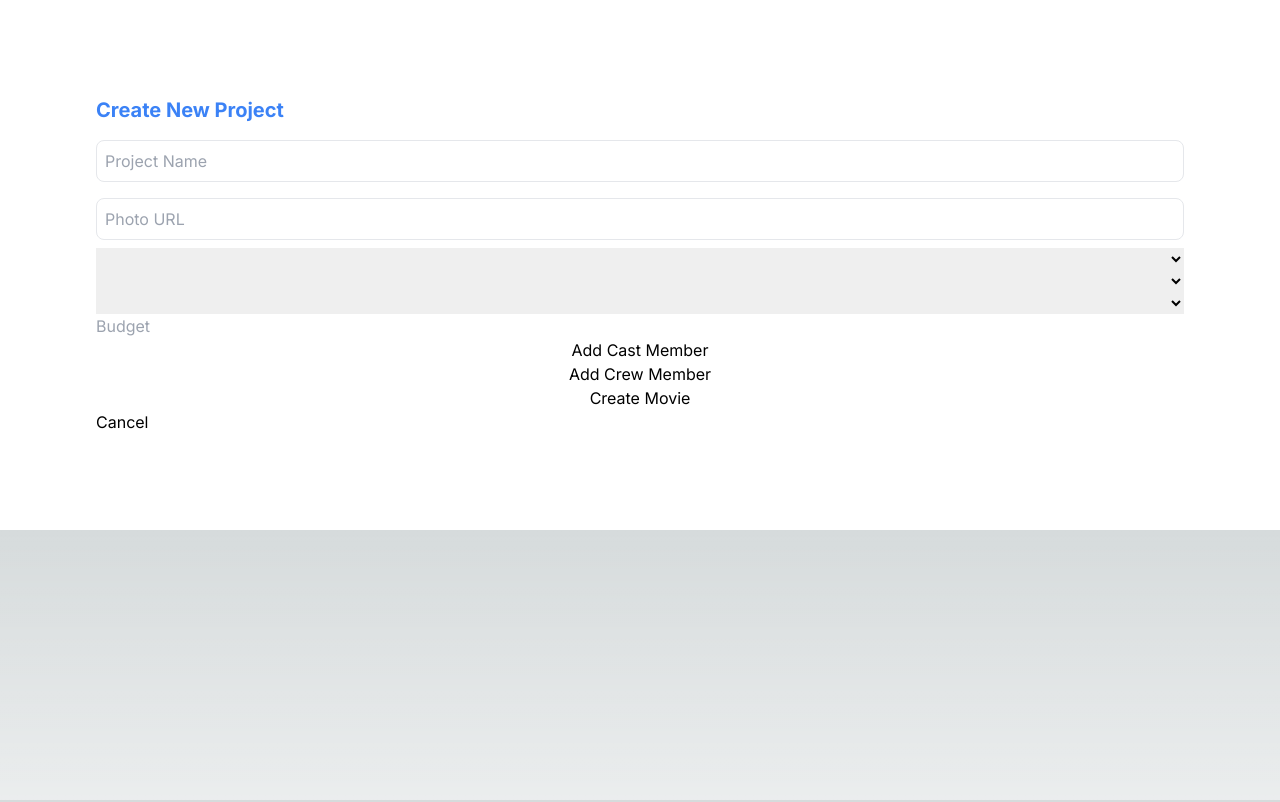
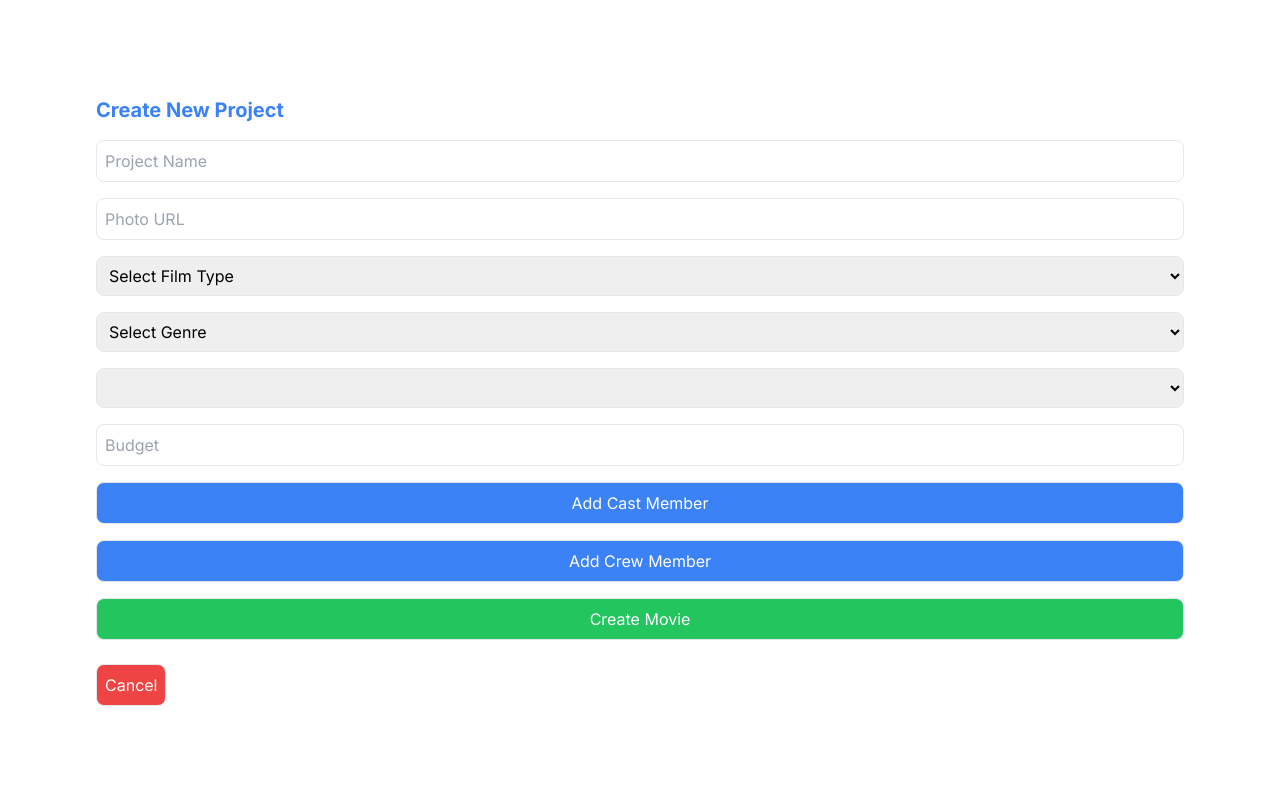
Before and after one commit to willhoppin/web3finalproject, a Next.js app: page / in a window 1280 px wide. Both pictures are taken after a click on the button "Create New Project". Built offline with nearby package versions, Linux system fonts and the light colour scheme.

Commit message:
style boost

```diff
--- a/src/app/page.tsx
+++ b/src/app/page.tsx
@@ -89,40 +89,57 @@ export default function Home() {
     return (
       <div className="bg-white text-black p-24">
         <h2 className="text-blue-500 font-bold text-xl">Create New Project</h2>
-        <form onSubmit={handleSubmit} style={{ display: 'flex', flexDirection: 'column' }}>
+        <form onSubmit={handleSubmit} className="flex flex-col">
           <input type="text" name="projectName" placeholder="Project Name" className="p-2 border rounded-lg mb-2 mt-4" onChange={(event) => handleNewMovieChange(event)} required />
           <input type="text" name="photoExtension" placeholder="Photo URL" className="p-2 border rounded-lg my-2" onChange={(event) => handleNewMovieChange(event)} required />
 
           {/* Additional Fields */}
-          <select name="typeOfProject" onChange={(event) => handleNewMovieChange(event)} required>
-            {/* Options for type of project */}
+          <select name="typeOfProject" className="p-2 border rounded-lg my-2" onChange={(event) => handleNewMovieChange(event)} required>
+            <option value="">Select Film Type</option>
+            <option value="featureFilm">Feature Film</option>
+            <option value="featureDoc">Feature Documentary</option>
+            <option value="docSeries">Documentary Series</option>
+            <option value="tvSeries">TV Series</option>
+            <option value="shortFilm">Short Film</option>
+            <option value="tvMovie">TV Movie</option>
           </select>
-          <select name="genre" onChange={(event) => handleNewMovieChange(event)} required>
-            {/* Options for genre */}
+
+          <select name="genre" className="p-2 border rounded-lg my-2" onChange={(event) => handleNewMovieChange(event)} required>
+            <option value="">Select Genre</option>
+            <option value="western">Western</option>
+            <option value="sciFi">Sci-Fi</option>
+            <option value="horror">Horror</option>
+            <option value="action">Action</option>
+            <option value="comedy">Comedy</option>
+            <option value="romance">Romance</option>
+            <option value="adventure">Adventure</option>
+            <option value="drama">Drama</option>
+            <option value="other">Other</option>
           </select>
+
           <div>
             {/* Distribution methods as checkboxes */}
           </div>
-          <select name="primaryDistributionMethod" onChange={(event) => handleNewMovieChange(event)} required>
+          <select name="primaryDistributionMethod" className="p-2 border rounded-lg my-2" onChange={(event) => handleNewMovieChange(event)} required>
             {/* Options for primary distribution method */}
           </select>
-          <input type="number" name="budget" placeholder="Budget" onChange={(event) => handleNewMovieChange(event)} required />
+          <input type="number" name="budget" placeholder="Budget" className="p-2 border rounded-lg my-2" onChange={(event) => handleNewMovieChange(event)} required />
 
           {/* Dynamic Fields for Cast */}
-          <div id="castContainer" style={{ display: 'flex', flexDirection: 'column' }}>
+          <div id="castContainer" className="flex flex-col">
             {/* Fields for each cast member */}
           </div>
-          <button type="button" onClick={addCastMember}>Add Cast Member</button>
+          <button type="button" className="my-2 p-2 border rounded-lg bg-blue-500 text-white" onClick={addCastMember}>Add Cast Member</button>
 
           {/* Dynamic Fields for Crew */}
-          <div id="crewContainer" style={{ display: 'flex', flexDirection: 'column' }}>
+          <div id="crewContainer" className="flex flex-col">
             {/* Fields for each crew member */}
           </div>
-          <button type="button" onClick={addCrewMember}>Add Crew Member</button>
+          <button type="button" className="my-2 p-2 border rounded-lg bg-blue-500 text-white" onClick={addCrewMember}>Add Crew Member</button>
 
-          <button type="submit">Create Movie</button>
+          <button type="submit" className="my-2 p-2 border rounded-lg bg-green-500 text-white">Create Movie</button>
         </form>
-        <button onClick={() => setShowCreateMovieForm(false)}>Cancel</button>
+        <button className="mt-4 p-2 border rounded-lg bg-red-500 text-white" onClick={() => setShowCreateMovieForm(false)}>Cancel</button>
       </div>
     );
 }
```
